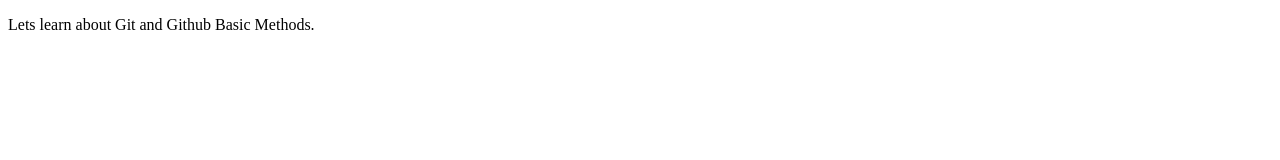
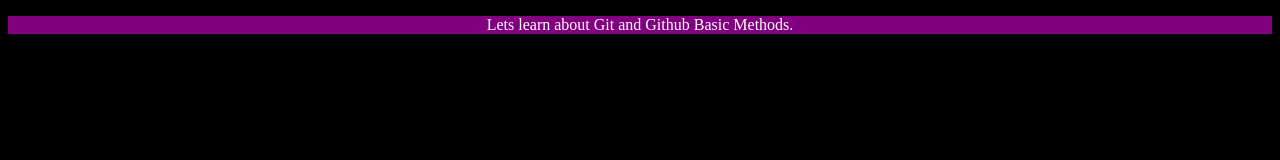
Before and after one commit to Lakshay7891/Git-and-GitHub, a plain HTML site: page index.html in a window 1280 px wide. Drawn offline with Linux system fonts and the light colour scheme.

Commit message:
Add Css and Modified Html File

```diff
--- a/index.html
+++ b/index.html
@@ -4,6 +4,7 @@
     <meta charset="UTF-8">
     <meta name="viewport" content="width=device-width, initial-scale=1.0">
     <title>Git and Github Tutorial</title>
+    <link rel="stylesheet" href="style.css">
 </head>
 <body>
     <p>Lets learn about Git and Github Basic Methods.</p>
--- /dev/null
+++ b/style.css
@@ -0,0 +1,9 @@
+body{
+    background-color: black;
+    color: white;
+}
+
+p{
+    background-color: purple;
+    text-align: center;
+}
```
